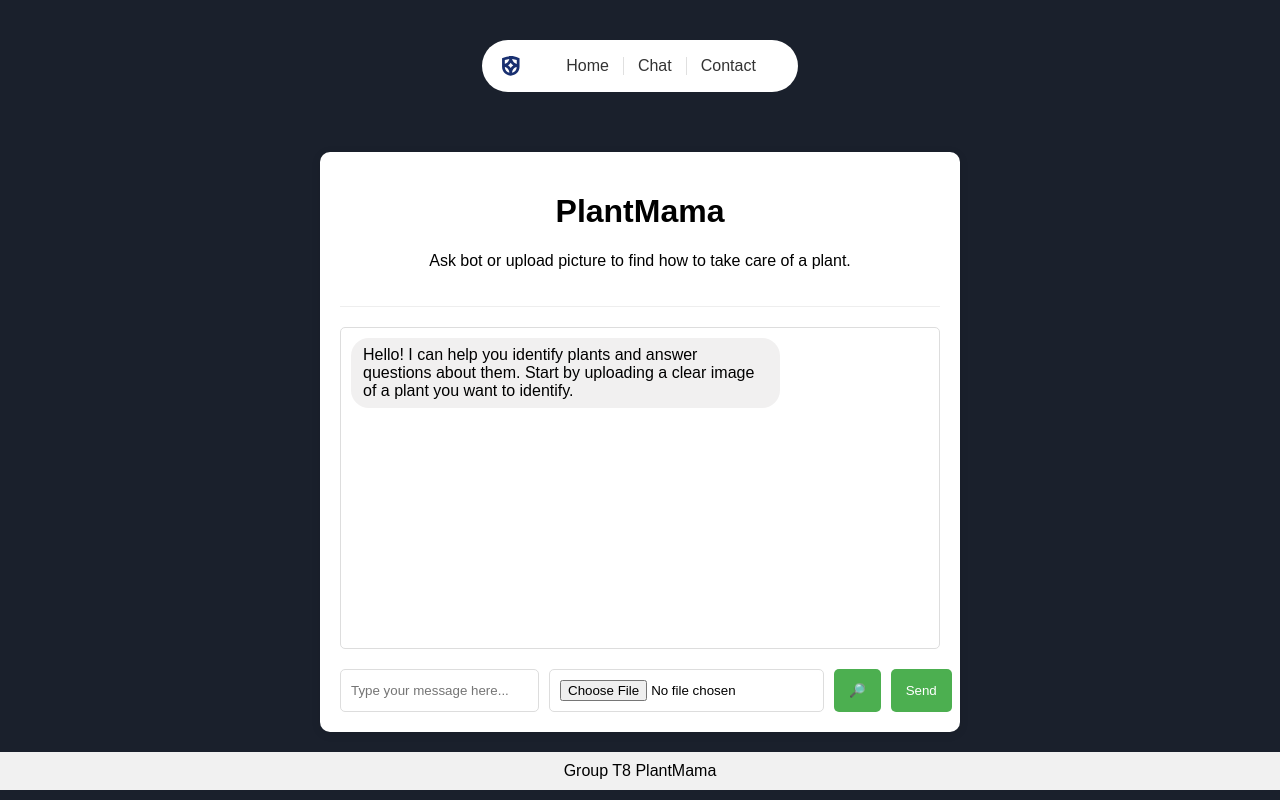
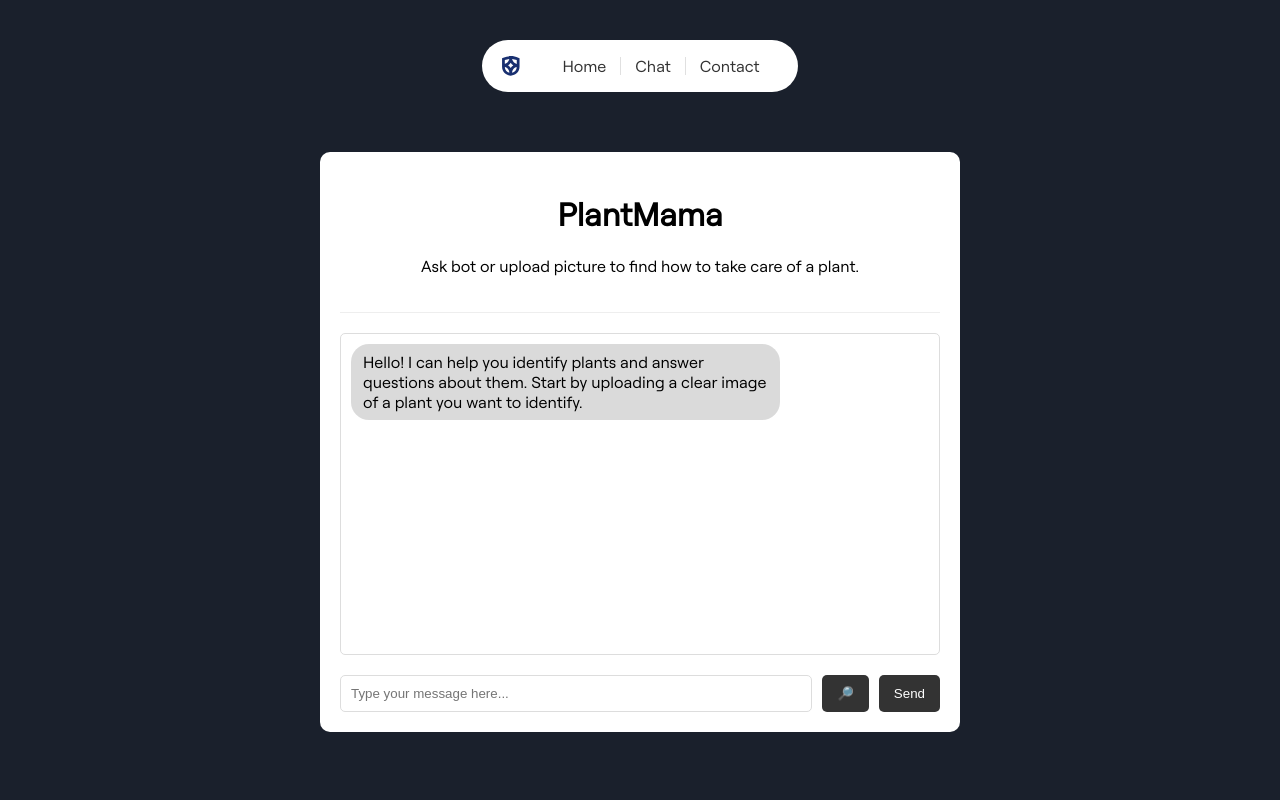
Before and after one commit to K-A05/Computing-Project-2, a Flask app: page / in a window 1280 px wide. Run offline with Flask 3, Linux system fonts and the light colour scheme; some libraries are stand-ins or nearby versions.

Commit message:
new font, button image upload, diff visuals

```diff
--- a/src/static/app.js
+++ b/src/static/app.js
@@ -152,6 +152,8 @@ function addMarkdownMessage(markdownText, sender) {
 
 async function identifyPlant() {
     const imageUpload = document.getElementById('imageUpload');
+
+    // imageUpload.click();
     // const previewImage = document.getElementById('previewImage');
     // const latitude = document.getElementById('latitudeInput').value.trim();
     // const longitude = document.getElementById('longitudeInput').value.trim();
--- a/src/static/style.css
+++ b/src/static/style.css
@@ -1,7 +1,14 @@
+@font-face {
+    font-family: 'roobert';
+    src: url("../static/fonts/roobert.otf") format("opentype");
+    font-weight: normal;
+    font-style: normal;
+}
+
 body {
     margin: 0;
     padding: 0;
-    font-family: 'Arial', sans-serif;
+    font-family: 'roobert';
     background-color: #1a202c;
 }
 
@@ -77,7 +84,6 @@ body {
     padding: 20px;
     background-color: white;
     border-radius: 10px;
-    box-shadow: 0 2px 10px rgba(0, 0, 0, 0.1);
     flex: 1;
     display: flex;
     flex-direction: column;
@@ -107,12 +113,14 @@ body {
     word-wrap: break-word;
 }
 .user-message {
-    background-color: #dcf8c6;
+    background-color: #bbbbbb;
     margin-left: auto;
 }
+
 .bot-message {
-    background-color: #f1f0f0;
+    background-color: #dadada;
 }
+
 /* Style for markdown content */
 .bot-message pre {
     background-color: #f0f0f0;
@@ -148,7 +156,7 @@ body {
     margin: 5px 0;
 }
 .bot-message blockquote {
-    border-left: 3px solid #ccc;
+    border-left: 3px solid #9d9d9d;
     padding-left: 10px;
     margin: 5px 0;
     color: #666;
@@ -170,14 +178,14 @@ body {
 }
 .message-input button {
     padding: 10px 15px;
-    background-color: #4CAF50;
+    background-color: #333;
     color: white;
     border: none;
     border-radius: 5px;
     cursor: pointer;
 }
 .message-input button:hover {
-    background-color: #45a049;
+    background-color: #007bff;
 }
 .image-upload {
     display: flex;
--- a/src/templates/index.html
+++ b/src/templates/index.html
@@ -26,21 +26,10 @@
             </nav>
         </div>
 
-
         <div class="container">
             <div class="header">
                 <h1>PlantMama</h1>
                 <p>Ask bot or upload picture to find how to take care of a plant.</p>
-
-                <!-- <div class="location-inputs">
-                    <input type="text" id="latitudeInput" placeholder="Latitude (optional)">
-                    <input type="text" id="longitudeInput" placeholder="Longitude (optional)">
-                </div> -->
-
-                <!-- <div class="similar-images-toggle">
-                    <label for="similarImagesToggle">Show similar images:</label>
-                    <input type="checkbox" id="similarImagesToggle" checked>
-                </div> -->
             </div>
 
             <div class="chat-container" id="chatContainer">
@@ -50,26 +39,17 @@
             </div>
 
             <div class="input-area">
-                <!-- <div class="image-upload">
-
-
-                </div>
-                -->
-
                 <div class="message-input">
                     <input type="text" id="messageInput" placeholder="Type your message here..." onkeypress="handleKeyPress(event)">
-                    <input type="file" id="imageUpload" accept="image/*">
-                    <button onclick="identifyPlant()">🔎</button>
+                    <button onclick="document.getElementById('imageUpload').click()">🔎</button>
+                    <input type="file" id="imageUpload" accept="image/*" onchange="identifyPlant()" hidden>
+
                     <button onclick="sendMessage()">Send</button>
                 </div>
             </div>
         </div>
     </div>
 
-    <footer>
-        Group T8 PlantMama
-    </footer>
-
     <script src="/static/app.js"></script>
 </body>
 </html>
```
Also changed, not shown: src/static/fonts/roobert.otf (added).
